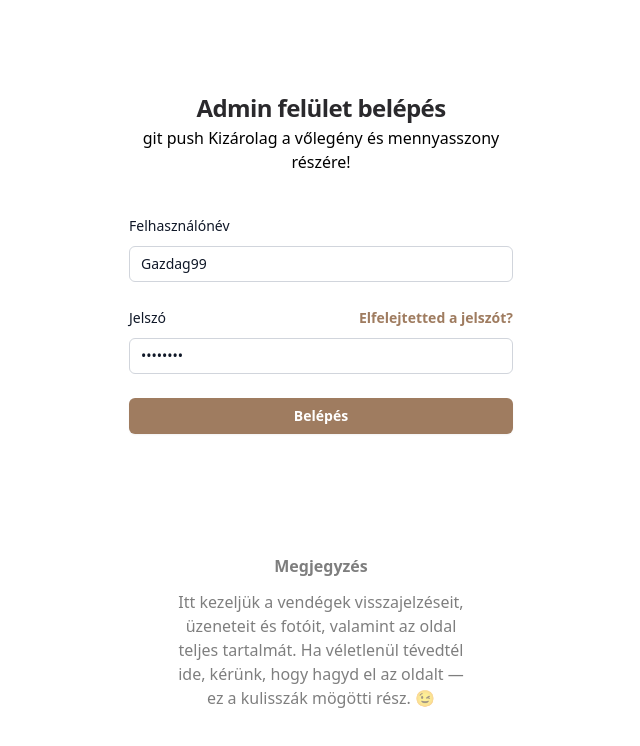
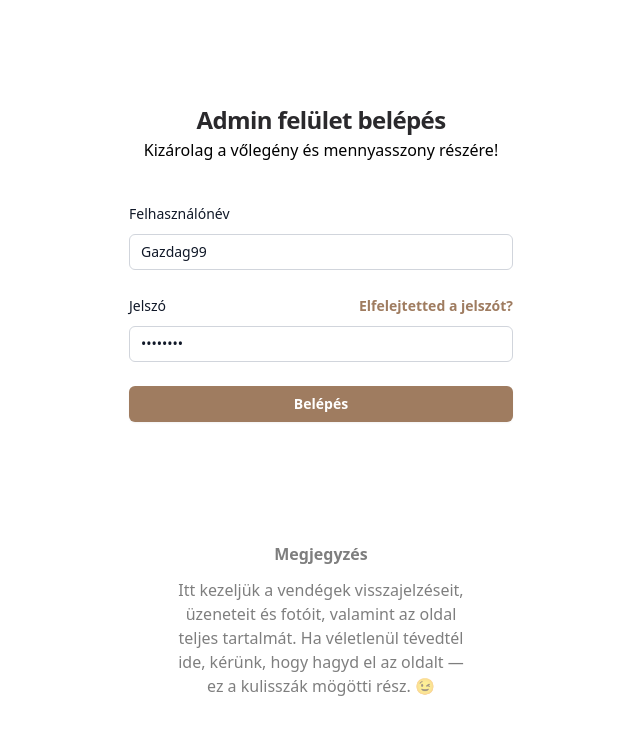
Before and after one commit to GazdagB/wedding-rsvp, a React (Vite) app in the folder frontend/: page /login in a window 1280 px wide. Shown: the top 746 px of the page, without its empty margins (319-959 px from the left). Built offline with nearby package versions, Linux system fonts and the light colour scheme; no server answers; a web font is replaced by a local one.

Commit message:
🐛 Removes typo

```diff
--- a/frontend/src/pages/Login.jsx
+++ b/frontend/src/pages/Login.jsx
@@ -46,7 +46,7 @@ const Login = () => {
                 <h2 className="mt-10 text-center text-2xl/9 font-bold tracking-tight text-wedding-gray">
                     Admin felület belépés
                 </h2>
-                <p>git push Kizárolag a vőlegény és mennyasszony részére!</p>
+                <p>Kizárolag a vőlegény és mennyasszony részére!</p>
             </div>
 
 
```
